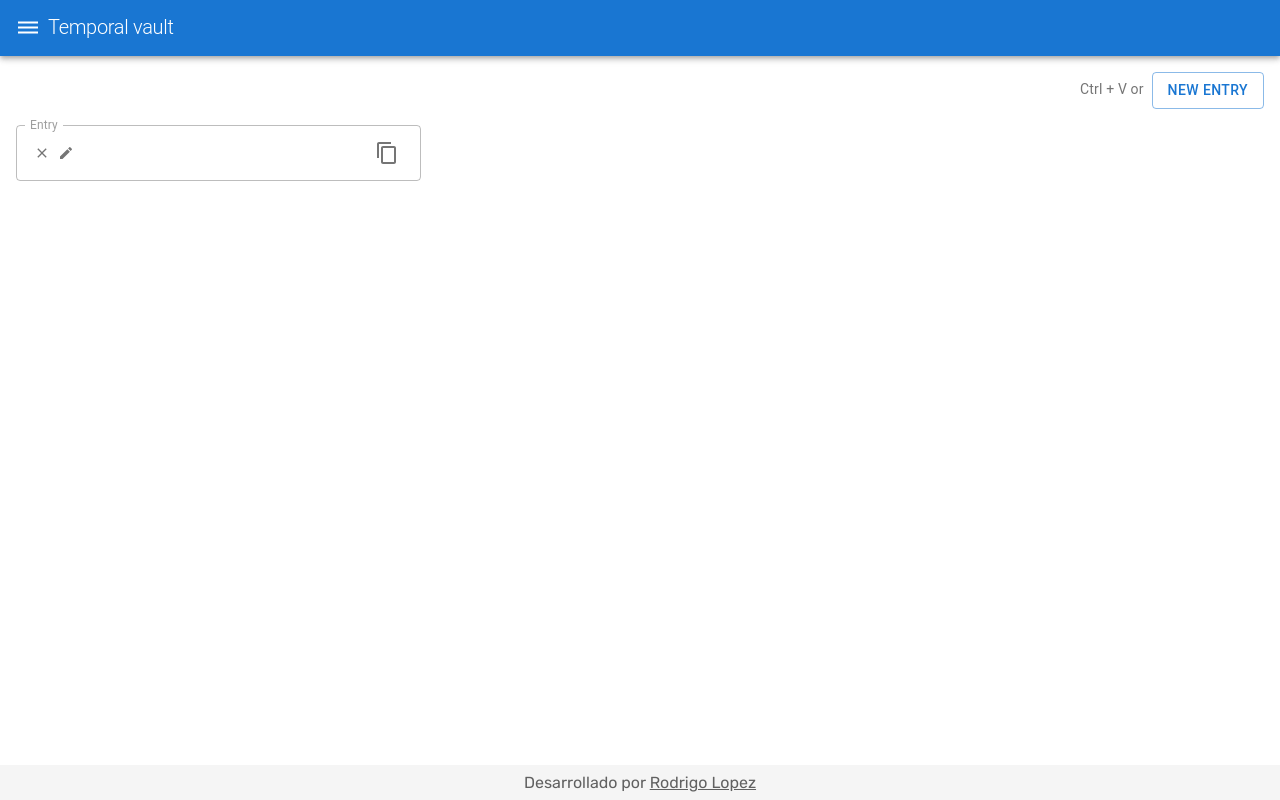
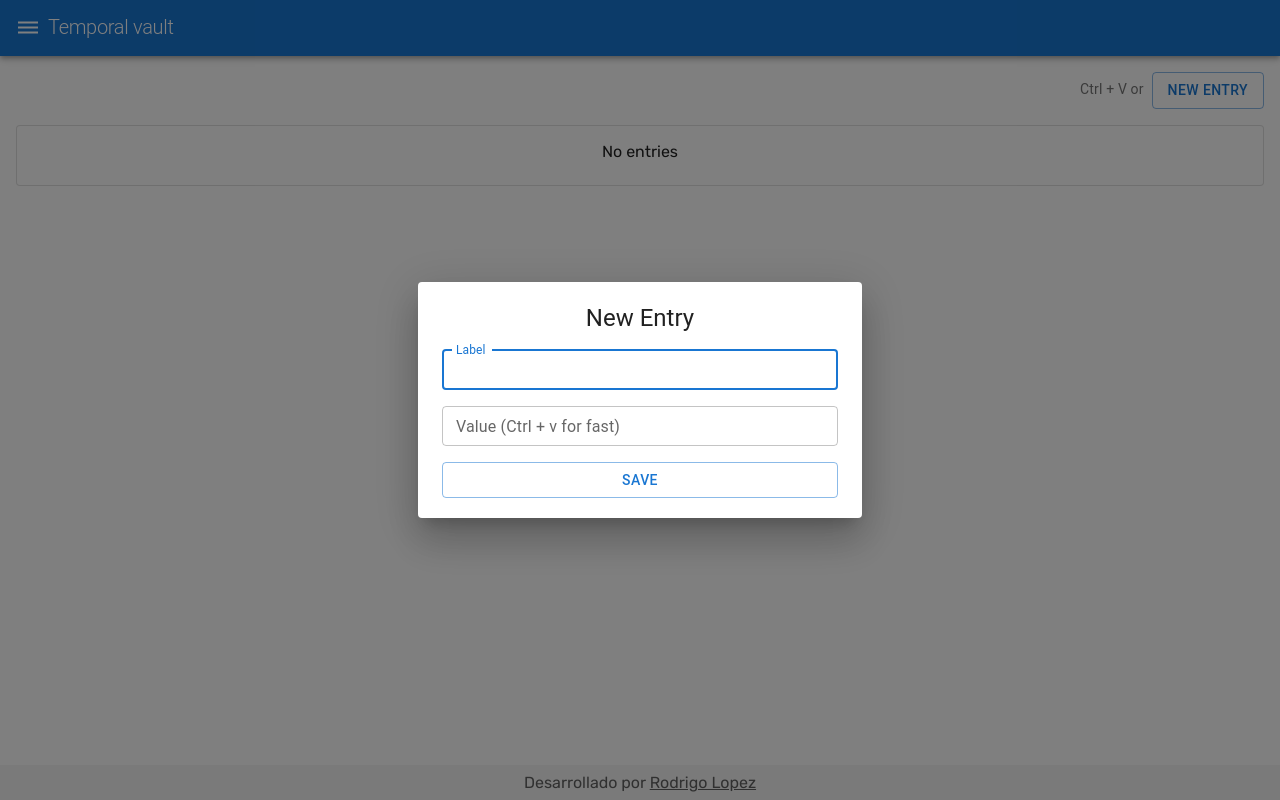
Before and after one commit to RodLopezDev/my-temporal-vault, a Next.js app: page / in a window 1280 px wide. Both pictures are taken after a click on the button "NEW ENTRY". Built offline with nearby package versions, Linux system fonts and the light colour scheme.

Commit message:
feat: :sparkles: added modal to edit fields

```diff
--- /dev/null
+++ b/src/components/handlers/NewFieldHandler.tsx
@@ -0,0 +1,84 @@
+import { FC, useEffect, useRef, useState } from "react";
+import { Button, Grid, TextField, Typography } from "@mui/material";
+
+import Field from "@/domain/types/Field";
+import { SaveEntity } from "../../store/context";
+
+interface Props {
+  onCancel: () => void;
+  onSubmit: (field: SaveEntity<Field>) => void;
+}
+
+const NewFieldHandler: FC<Props> = ({ onSubmit, onCancel }) => {
+  const ref = useRef<HTMLInputElement>(null);
+  const [label, setLabel] = useState("");
+  const [value, setValue] = useState("");
+
+  const handleSubmit = () => {
+    onSubmit({ label, value });
+  };
+
+  useEffect(() => {
+    ref?.current?.focus();
+  }, []);
+
+  useEffect(() => {
+    const eventPaste = function (event: ClipboardEvent) {
+      const clipboardData = event?.clipboardData;
+      if (!clipboardData) return;
+      const textData = clipboardData?.getData("text");
+      if (!textData) return;
+      setValue(textData);
+    };
+    const eventKey = (e: KeyboardEvent) => {
+      if (e.code === "Enter") {
+        handleSubmit();
+      }
+      if (e.code === "Escape") {
+        onCancel();
+      }
+    };
+    document.addEventListener("paste", eventPaste);
+    document.addEventListener("keyup", eventKey);
+    return () => {
+      document.removeEventListener("paste", eventPaste);
+      document.removeEventListener("keyup", eventKey);
+    };
+    // eslint-disable-next-line react-hooks/exhaustive-deps
+  }, [label, value]);
+
+  return (
+    <Grid container spacing={2}>
+      <Grid item xs={12} textAlign="center">
+        <Typography variant="h5">New Entry</Typography>
+      </Grid>
+      <Grid item xs={12}>
+        <TextField
+          fullWidth
+          autoFocus
+          InputProps={{ ref }}
+          size="small"
+          label="Label"
+          value={label}
+          onChange={(e) => setLabel(e.target.value)}
+        />
+      </Grid>
+      <Grid item xs={12}>
+        <TextField
+          fullWidth
+          size="small"
+          label="Value (Ctrl + v for fast)"
+          value={value}
+          onChange={(e) => setValue(e.target.value)}
+        />
+      </Grid>
+      <Grid item xs={12}>
+        <Button variant="outlined" fullWidth onClick={handleSubmit}>
+          Save
+        </Button>
+      </Grid>
+    </Grid>
+  );
+};
+
+export default NewFieldHandler;
--- a/src/components/presenters/FieldsPresenter.tsx
+++ b/src/components/presenters/FieldsPresenter.tsx
@@ -3,6 +3,8 @@ import {
   Button,
   Card,
   CardContent,
+  Dialog,
+  DialogContent,
   Grid,
   Typography,
 } from "@mui/material";
@@ -12,9 +14,11 @@ import { useEffect, useState } from "react";
 import { useStore } from "@/store";
 
 import FieldHandler from "../handlers/FieldHandler";
+import NewFieldHandler from "../handlers/NewFieldHandler";
 
 const FieldsPresenter = () => {
   const { fields } = useStore();
+  const [newEntry, setNewEntry] = useState(false);
   const [isEditing, setEditing] = useState(false);
 
   useEffect(() => {
@@ -47,12 +51,10 @@ const FieldsPresenter = () => {
           Ctrl + V or
         </Typography>
         <Button
-          onClick={() =>
-            fields.methods.save({
-              label: "Entry",
-              value: "",
-            })
-          }
+          onClick={() => {
+            setNewEntry(true);
+            setEditing(true);
+          }}
           variant="outlined"
         >
           New entry
@@ -76,6 +78,28 @@ const FieldsPresenter = () => {
           </Card>
         </Grid>
       ) : null}
+      <Dialog
+        open={newEntry}
+        onClose={() => {
+          setNewEntry(false);
+          setEditing(false);
+        }}
+        maxWidth="xs"
+      >
+        <DialogContent>
+          <NewFieldHandler
+            onCancel={() => {
+              setNewEntry(false);
+              setEditing(false);
+            }}
+            onSubmit={(field) => {
+              fields.methods.save(field);
+              setNewEntry(false);
+              setEditing(false);
+            }}
+          />
+        </DialogContent>
+      </Dialog>
     </Grid>
   );
 };
```
